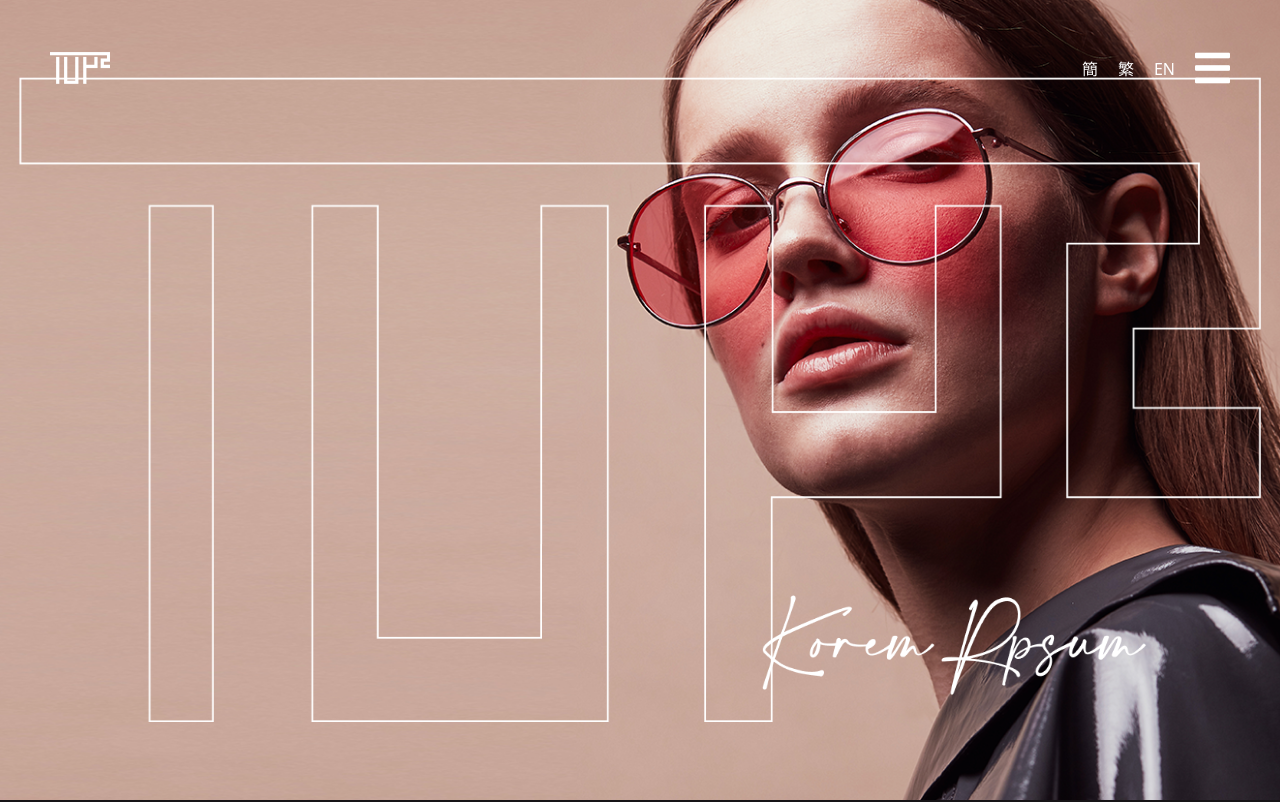
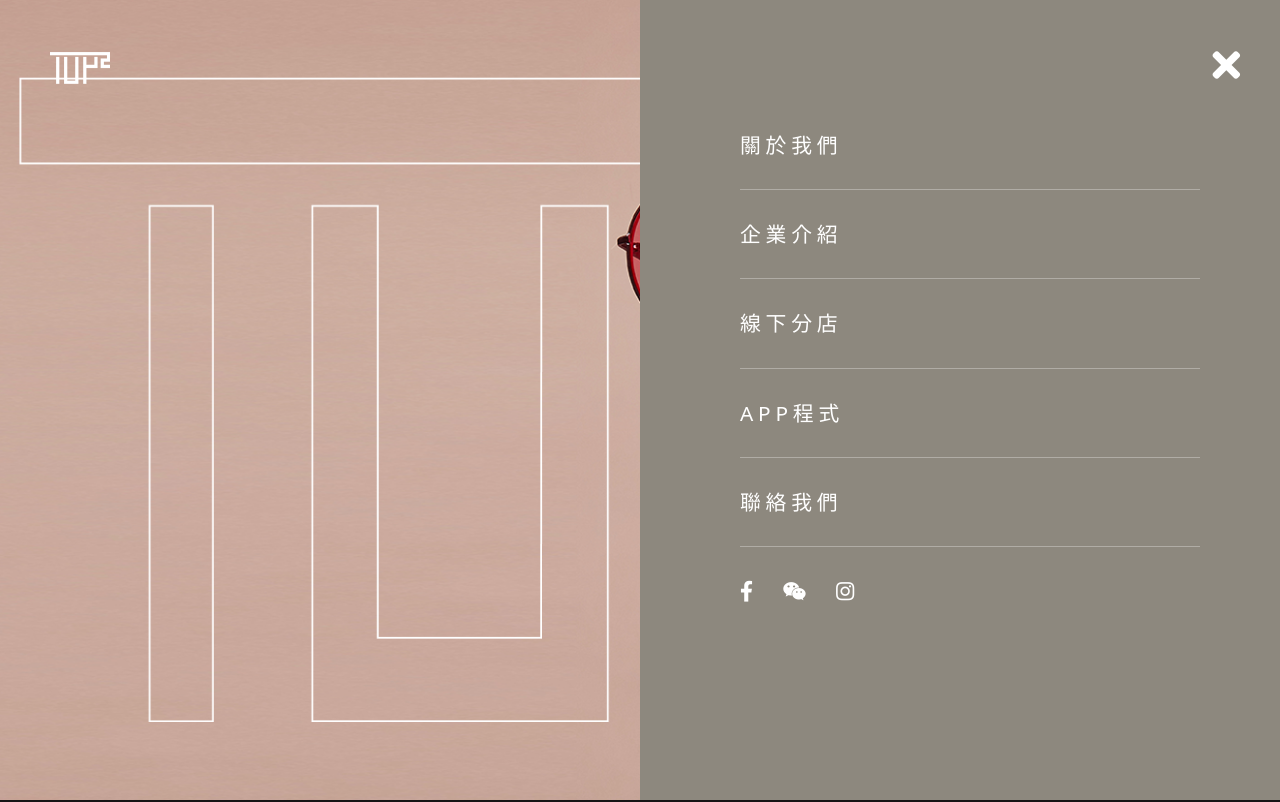
Before and after one commit to WendyTsao/Landing-page-TOP2, a Vue app: page / in a window 1280 px wide. Shown: the top 802 px of the page. Built offline with nearby package versions, Linux system fonts and the light colour scheme.

Commit message:
fix menubar class

```diff
--- a/src/components/Menubar.vue
+++ b/src/components/Menubar.vue
@@ -15,7 +15,7 @@
         </div>
       </div>
     </div>
-    <div :class="['side-menu', {'show-menu':!menubarStatus},{'hidden-menu':menubarStatus}]">
+    <div :class="['side-menu', {'hidden-menu':!menubarStatus}]">
       <a class="menubar-close" @click="closeMenu">
         <i class="fas fa-times fa-3x"></i>
       </a>
@@ -40,7 +40,7 @@ import { onMounted, ref } from 'vue';
 export default {
     setup(){
 
-        const menubarStatus = ref(true);
+        const menubarStatus = ref(false);
         const openMenu = ()=> menubarStatus.value = !menubarStatus.value;
         const closeMenu = ()=> menubarStatus.value = !menubarStatus.value;
 
```
